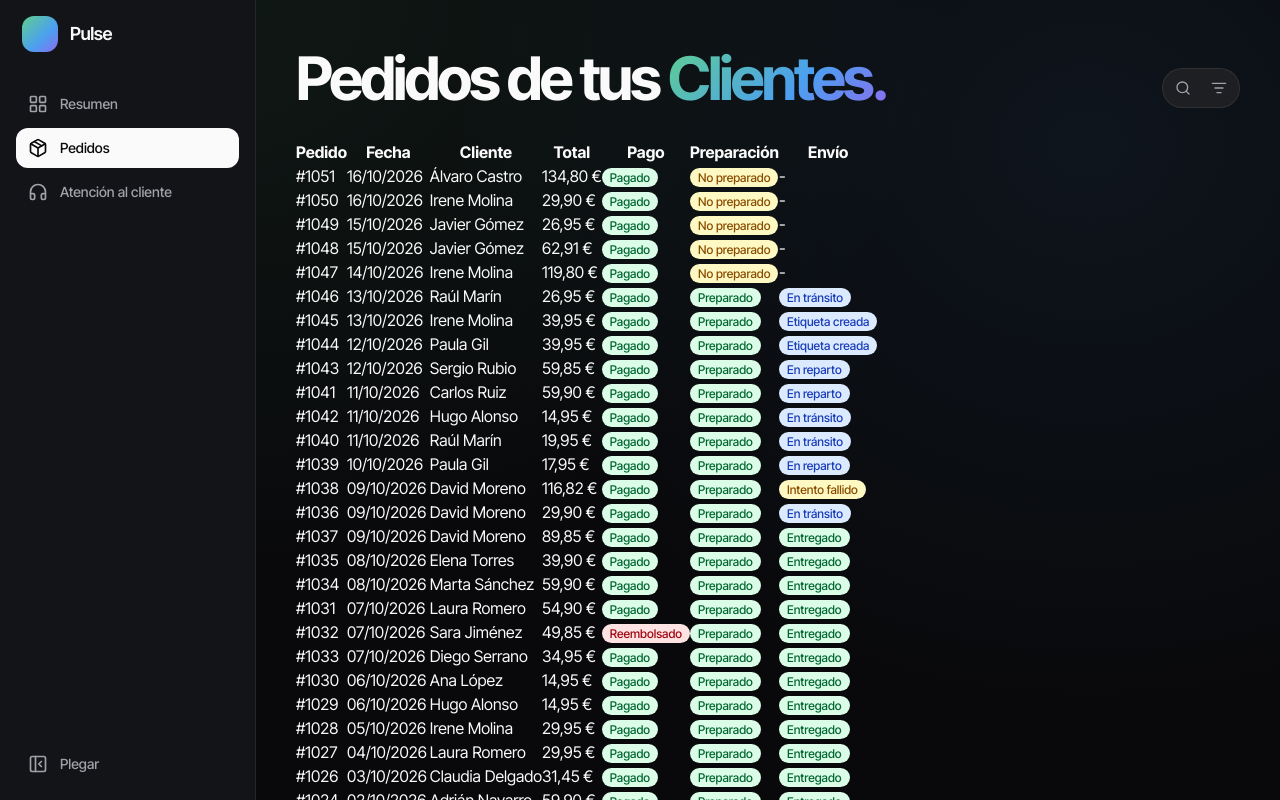
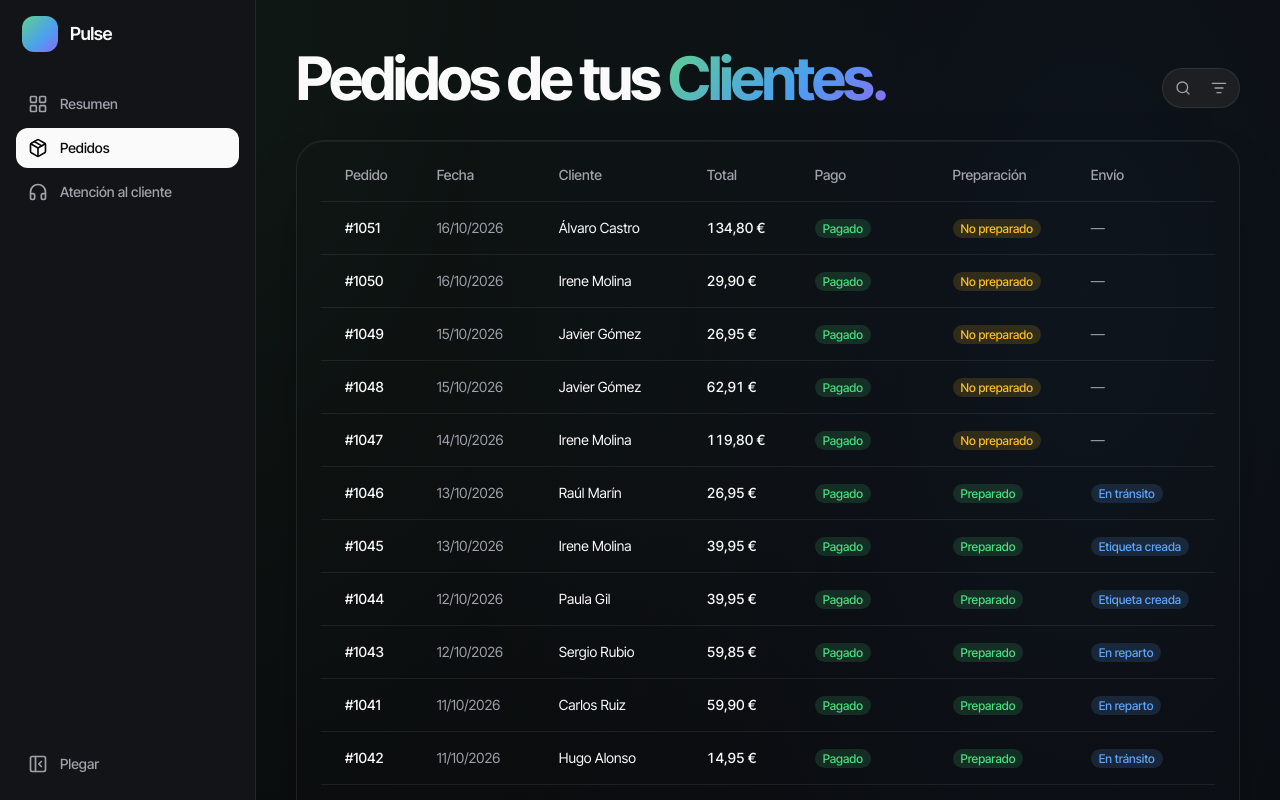
Before and after one commit to Danitaillefer/shop-panel, a React (Vite) app in the folder apps/web/: page /orders in a window 1280 px wide. Shown: the top 800 px of the page. Built offline with nearby package versions, Linux system fonts and the light colour scheme.

Commit message:
feat: add reusable DataTable and warning/info tokens

```diff
--- /dev/null
+++ b/apps/web/src/components/DataTable.tsx
@@ -0,0 +1,48 @@
+import type { ReactNode } from 'react'
+
+export interface Column<T> {
+  header: string
+  render: (row: T) => ReactNode
+  className?: string
+}
+
+interface DataTableProps<T> {
+  rows: T[]
+  columns: Column<T>[]
+  getRowKey: (row: T) => string
+  getRowClassName?: (row: T) => string
+}
+
+const CELL_CLASSES = 'px-6 py-4'
+
+export function DataTable<T>({ rows, columns, getRowKey, getRowClassName }: DataTableProps<T>) {
+  return (
+    <div className="glass-card px-6 py-2 overflow-x-auto">
+      <table className="w-full text-sm">
+        <thead>
+          <tr className="border-b border-border">
+            {columns.map((column) => (
+              <th key={column.header} className={`${CELL_CLASSES} text-left text-sm font-medium text-muted`}>
+                {column.header}
+              </th>
+            ))}
+          </tr>
+        </thead>
+        <tbody>
+          {rows.map((row) => (
+            <tr
+              key={getRowKey(row)}
+              className={`border-b border-border transition-colors last:border-0 hover:bg-surface-hover ${getRowClassName?.(row) ?? ''}`}
+            >
+              {columns.map((column) => (
+                <td key={column.header} className={`${CELL_CLASSES} ${column.className ?? ''}`}>
+                  {column.render(row)}
+                </td>
+              ))}
+            </tr>
+          ))}
+        </tbody>
+      </table>
+    </div>
+  )
+}
--- a/apps/web/src/components/StatusBadge.tsx
+++ b/apps/web/src/components/StatusBadge.tsx
@@ -6,10 +6,10 @@ interface StatusBadgeProps {
 }
 
 const TONE_CLASSES: Record<StatusTone, string> = {
-    success: 'bg-green-100 text-green-800',
-    warning: 'bg-yellow-100 text-yellow-800',
-    danger: 'bg-red-100 text-red-800',
-    neutral: 'bg-blue-100 text-blue-800'
+  success: 'bg-positive/15 text-positive',
+  warning: 'bg-warning/15 text-warning',
+  danger: 'bg-negative/15 text-negative',
+  neutral: 'bg-info/15 text-info',
 }
 
 function StatusBadge({label, tone}: StatusBadgeProps){
--- /dev/null
+++ b/apps/web/src/components/orders/orderColumns.tsx
@@ -0,0 +1,65 @@
+
+import type { Order } from '../../types'
+import StatusBadge from '../StatusBadge'
+import { currencyFormatter, dateFormatter } from '../../lib/formatters'
+import {
+  FULFILLMENT_STATUS_LABELS,
+  FULFILLMENT_STATUS_TONES,
+  PAYMENT_STATUS_LABELS,
+  PAYMENT_STATUS_TONES,
+  SHIPMENT_STATUS_LABELS,
+  SHIPMENT_STATUS_TONES,
+} from '../../lib/labels'
+import type { Column } from '../DataTable'
+
+export const ORDER_COLUMNS: Column<Order>[] = [
+  {
+    header: 'Pedido',
+    render: (order) => order.number,
+    className: 'font-medium',
+  },
+  {
+    header: 'Fecha',
+    render: (order) => dateFormatter.format(new Date(order.createdAt)),
+    className: 'text-muted',
+  },
+  {
+    header: 'Cliente',
+    render: (order) => order.customerName,
+  },
+  {
+    header: 'Total',
+    render: (order) => currencyFormatter.format(order.total),
+    className: 'font-medium tabular-nums',
+  },
+  {
+    header: 'Pago',
+    render: (order) => (
+      <StatusBadge
+        label={PAYMENT_STATUS_LABELS[order.paymentStatus]}
+        tone={PAYMENT_STATUS_TONES[order.paymentStatus]}
+      />
+    ),
+  },
+  {
+    header: 'Preparación',
+    render: (order) => (
+      <StatusBadge
+        label={FULFILLMENT_STATUS_LABELS[order.fulfillmentStatus]}
+        tone={FULFILLMENT_STATUS_TONES[order.fulfillmentStatus]}
+      />
+    ),
+  },
+  {
+    header: 'Envío',
+    render: (order) =>
+      order.shipmentStatus ? (
+        <StatusBadge
+          label={SHIPMENT_STATUS_LABELS[order.shipmentStatus]}
+          tone={SHIPMENT_STATUS_TONES[order.shipmentStatus]}
+        />
+      ) : (
+        <span className="text-muted">—</span>
+      ),
+  },
+]
--- a/apps/web/src/index.css
+++ b/apps/web/src/index.css
@@ -18,6 +18,8 @@
 
   --color-positive: #4ade80;
   --color-negative: #f87171;
+  --color-warning: #fbbf24;
+  --color-info: #60a5fa;
   --gradient-brand: linear-gradient(135deg, var(--color-brand-green), var(--color-brand-blue) 60%, var(--color-brand-violet));
   --gradient-card: linear-gradient(160deg, oklch(22% .008 260), oklch(17% .006 260));
   --shadow-card: 0 1px 0 0 oklch(100% 0 0 / .06) inset, 0 30px 60px -30px oklch(0% 0 0 / .7);
--- a/apps/web/src/pages/Dashboard.tsx
+++ b/apps/web/src/pages/Dashboard.tsx
@@ -11,7 +11,6 @@ import { PeriodSelector } from "../components/PeriodSelector";
 import { useState } from "react";
 import { PageHeader } from "../components/PageHeader";
 
-const PERIOD_DAYS = 14;
 
 
 function Dashboard() {
--- a/apps/web/src/pages/Orders.tsx
+++ b/apps/web/src/pages/Orders.tsx
@@ -1,13 +1,13 @@
 import { useState } from "react"
-import StatusBadge from "../components/StatusBadge"
 import { orders } from "../data/orders"
-import { FULFILLMENT_STATUS_LABELS, FULFILLMENT_STATUS_TONES, PAYMENT_STATUS_LABELS, PAYMENT_STATUS_TONES, SHIPMENT_STATUS_LABELS, SHIPMENT_STATUS_TONES } from "../lib/labels"
 import type { FulfillmentStatus } from "../types"
 import { DEMO_TODAY } from "../lib/config"
 import { isOrderDelayed } from "../lib/orders"
-import { currencyFormatter, dateFormatter } from "../lib/formatters"
 import { PageHeader } from "../components/PageHeader"
 import { ListFilter, Search } from "lucide-react"
+import { DataTable } from "../components/DataTable"
+import { ORDER_COLUMNS } from "../components/orders/orderColumns"
+import { FULFILLMENT_STATUS_LABELS } from "../lib/labels"
 
 
 type Panel = 'search' | 'filter'
@@ -79,50 +79,12 @@ function Orders(){
                 </div>
             </PageHeader>
             {delayedCount > 0 && <p>⚠️ {delayedCount} pedidos atrasados</p>}
-            <table>
-                <thead>
-                    <tr>
-                        <th> Pedido </th>
-                        <th> Fecha </th>
-                        <th> Cliente </th>
-                        <th> Total </th>
-                        <th> Pago </th>
-                        <th> Preparación </th>
-                        <th> Envío </th>
-                    </tr>
-                </thead>
-                <tbody>
-                    {filteredOrders.map((order) =>(
-                        <tr key={order.id} className={isOrderDelayed(order, DEMO_TODAY) ? 'bg-red-50' : ''}>
-                            <td>{order.number}</td>
-                            <td>{dateFormatter.format(new Date(order.createdAt))}</td>
-                            <td>{order.customerName}</td>
-                            <td>{currencyFormatter.format(order.total)}</td>
-                            <td>
-                                <StatusBadge
-                                    label={PAYMENT_STATUS_LABELS[order.paymentStatus]}
-                                    tone={PAYMENT_STATUS_TONES[order.paymentStatus]}
-                                />
-                            </td>
-                            <td>
-                                <StatusBadge
-                                    label={FULFILLMENT_STATUS_LABELS[order.fulfillmentStatus]}
-                                    tone={FULFILLMENT_STATUS_TONES[order.fulfillmentStatus]}
-                                />
-                            </td>
-                            <td>
-                                {order.shipmentStatus ? (
-                                    <StatusBadge
-                                        label={SHIPMENT_STATUS_LABELS[order.shipmentStatus]}
-                                        tone={SHIPMENT_STATUS_TONES[order.shipmentStatus]}
-                                    /> ) : ( '-' )
-                                }
-                            </td>
-                        </tr>
-                    ))}
-
-                </tbody>
-            </table>
+            <DataTable
+                rows={filteredOrders}
+                columns={ORDER_COLUMNS}
+                getRowKey={(order) => order.id}
+                getRowClassName={(order) => (isOrderDelayed(order, DEMO_TODAY) ? 'bg-negative/10' : '')}
+            />
         </>
     )
 }
```
